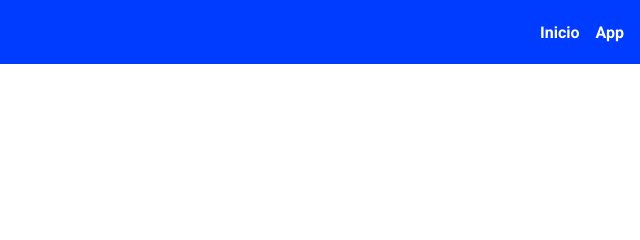
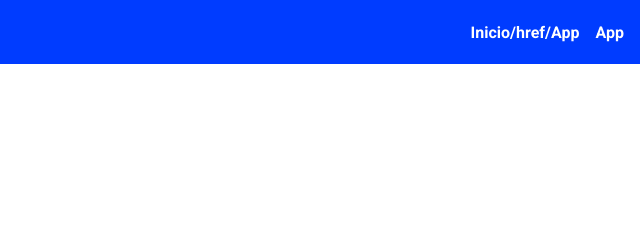
Before and after one commit to nuzzito23/lista-de-contactos, a plain HTML site: page index.html in a window 1280 px wide. Shown: the top 240 px of the page, 640-1280 px from the left. Drawn offline with Linux system fonts and the light colour scheme.

```diff
--- a/index.html
+++ b/index.html
@@ -24,7 +24,7 @@
                         <path stroke-linecap="round" stroke-linejoin="round" d="M3.75 6.75h16.5M3.75 12h16.5m-16.5 5.25h16.5" />
                     </svg>
             </button>
-             <a class="nav-link" href="/">Inicio</a>
+             <a class="nav-link" href="/">Inicio/href/App</a>
              <a class="nav-link" href="/app">App</a>
         </div>
        </div>
```
